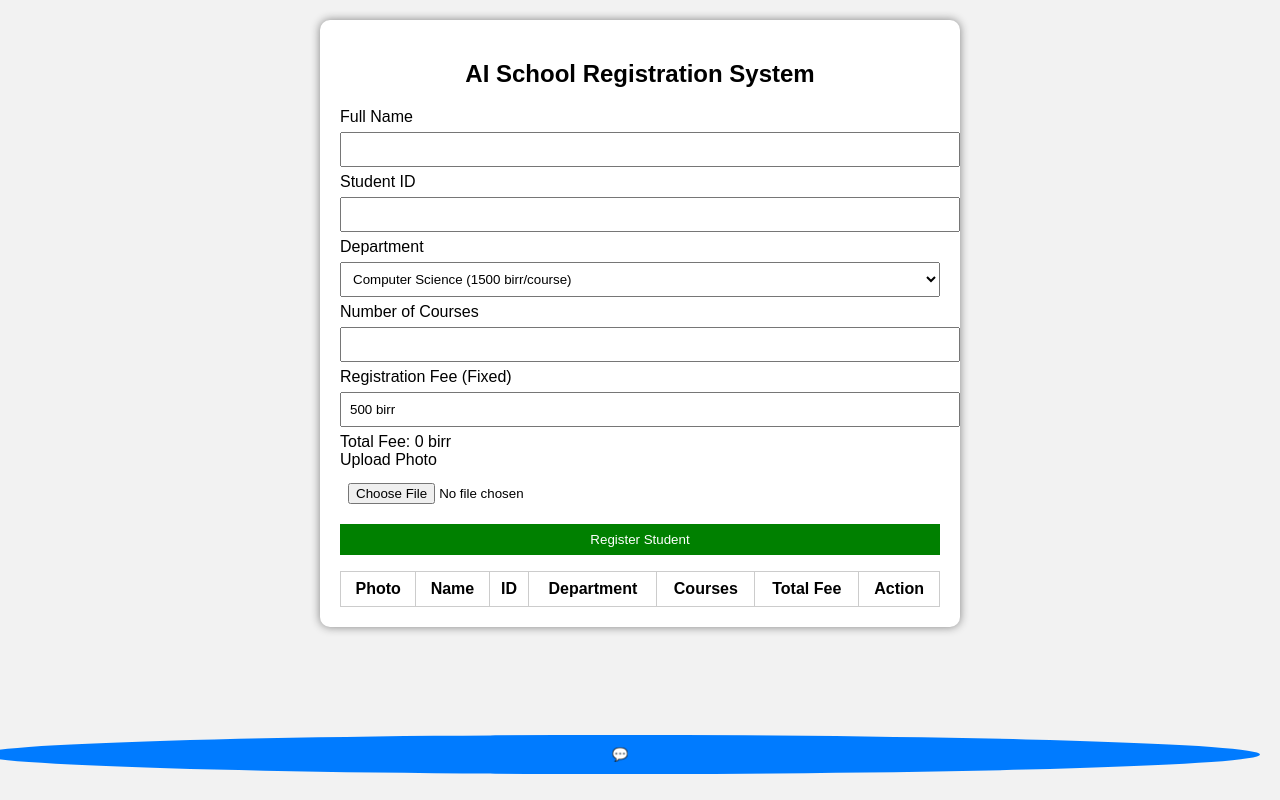
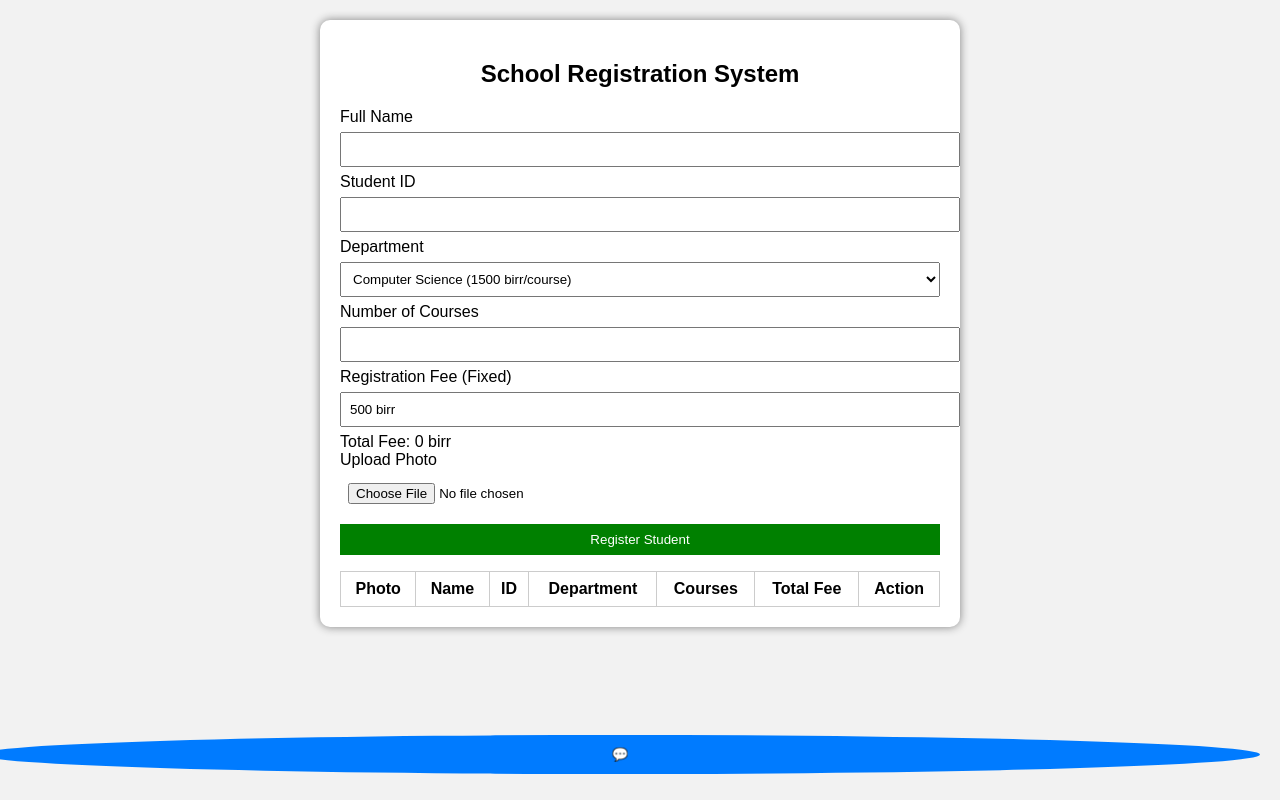
Before and after one commit to brightfutureacademy1/student-registration-, a plain HTML site: page index.html in a window 1280 px wide. Drawn offline with Linux system fonts and the light colour scheme.

Commit message:
Update title and heading for registration system

```diff
--- a/index.html
+++ b/index.html
@@ -2,7 +2,7 @@
 <html lang="en">
 <head>
 <meta charset="UTF-8">
-<title>AI School Registration System</title>
+<title> School Registration System</title>
 <style>
 body{
     font-family: Arial, sans-serif;
@@ -79,7 +79,7 @@ img{
 <body>
 
 <div class="container">
-<h2>AI School Registration System</h2>
+<h2> School Registration System</h2>
 
 <label>Full Name</label>
 <input type="text" id="name">
```
